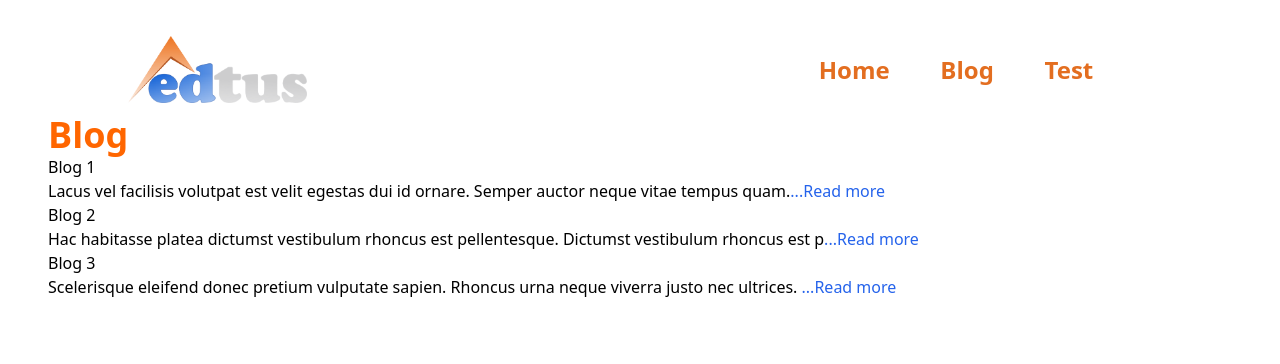
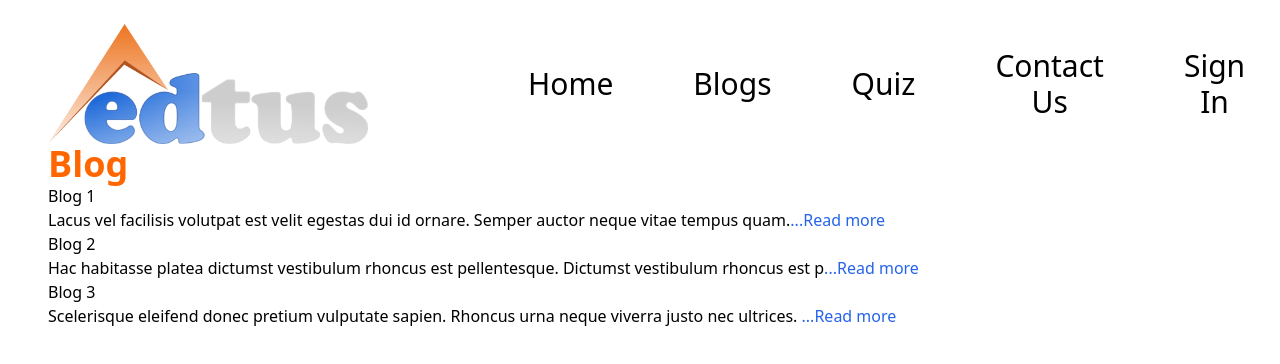
Before and after one commit to Ajay1105/Edtus, a Next.js app: page /blog in a window 1280 px wide. Shown: the top 364 px of the page. Built offline with nearby package versions, Linux system fonts and the light colour scheme; no server answers.

Commit message:
bug fixed

```diff
--- a/app/blog/[blogpage]/page.jsx
+++ b/app/blog/[blogpage]/page.jsx
@@ -1,10 +1,12 @@
 import blogs from "../blogs.js";
+import {Navbar} from '@/components/homep'
 
 export default function SearchBar({ params }) {
   const index = params.blogpage - 1;
   return (
     <>
-    <h1 className="text-[#FF6600] text-4xl font-semibold">{blogs[index].title}</h1>
+    <Navbar/>
+    <h1 className="text-[#FF6600] text-4xl font-semibold mt-10">{blogs[index].title}</h1>
       <p>{blogs[index].blog}</p>
     </>
   );
--- a/app/blog/page.jsx
+++ b/app/blog/page.jsx
@@ -1,5 +1,5 @@
 'use client'
-import { Navbar } from "@/components/homepage";
+import { Navbar } from "@/components/homep";
 import blogs from "./blogs.js";
 import { useRouter } from "next/navigation";
 
--- a/app/survey/faculty/page.jsx
+++ b/app/survey/faculty/page.jsx
@@ -1,10 +1,9 @@
 "use client"
 import { useState } from "react";
-import { useRouter } from "next/navigation";
 
 import facultySurvey from '@/components/surveyforms/facultySurvey.js'
 import QuestionCard from "@/components/surveyforms/QuestionCard.jsx";
-import { Navbar } from "@/components/homepage";
+import { Navbar } from "@/components/homep";
 
 const page = () => {
 
--- a/app/survey/page.js
+++ b/app/survey/page.js
@@ -9,7 +9,7 @@ const page = () => {
     <div className="flex flex-col justify-center align-middle items-center">
       <h1 className="text-5xl my-12 text-blue-700">Choose Your Role</h1>
       <div className="flex flex-col md:flex-row">
-        <div className="flex flex-col rounded-lg md:mr-16 bg-[#F5F5DC]" onClick={()=>{Router.push('./survey/student')}}>
+        <div className="flex flex-col rounded-lg md:mr-16 mb-4 md:mb-0 bg-[#F5F5DC]" onClick={()=>{Router.push('./survey/student')}}>
           <Image src={student2} height={220} width={220} />
           <h3 className="text-3xl italic ml-[3.5rem]">Student</h3>
         </div>
--- a/app/survey/student/page.jsx
+++ b/app/survey/student/page.jsx
@@ -1,10 +1,9 @@
 "use client"
 import { useState } from "react";
-import { useRouter } from "next/navigation";
 
 import StudentSurvey from '@/components/surveyforms/studentSurvey.js'
 import QuestionCard from "@/components/surveyforms/QuestionCard.jsx";
-import { Navbar } from "@/components/homepage";
+import { Navbar } from "@/components/homep";
 
 const page = () => {
 
--- a/components/homep/Hero.jsx
+++ b/components/homep/Hero.jsx
@@ -1,7 +1,11 @@
+"use client"
 import Image from "next/image";
 import { ellipse2, ellipse170, placeholder } from "@/assests";
+import { useRouter } from "next/navigation";
+
 
 const Hero = () => {
+  const Router = useRouter();
   return (
     <div className="flex flex-col md:flex-row my-20 items-center justify-center">
       <div className="flex flex-col md:mr-20">
@@ -20,7 +24,7 @@ const Hero = () => {
           giggle and spark their curiosity while exploring the fascinating realm
           of robots."
         </div>
-        <button className=" bg-[#79A0F0] mt-6 px-4 py-4 w-[124px] h-[54px] rounded-xl text-white">
+        <button className=" bg-[#79A0F0] mt-6 px-4 py-4 w-[124px] h-[54px] rounded-xl text-white" onClick={()=>{Router.push('/survey')}}>
           Take Survey
         </button>
       </div>
--- a/components/homep/Navbar.jsx
+++ b/components/homep/Navbar.jsx
@@ -2,6 +2,7 @@
 import { useState } from "react";
 import { UserButton } from "@clerk/nextjs";
 import { useRouter } from "next/navigation";
+import { useUser, useAuth } from "@clerk/nextjs";
 
 
 import Image from "next/image";
@@ -10,23 +11,30 @@ import { logo } from "@/assests";
 const Navbar = () => {
   const Router = useRouter();
   const [isMenuOpen, setIsMenuOpen] = useState(false);
+  const { isSignedIn } = useUser();
 
   const toggleMenu = () => {
     setIsMenuOpen(!isMenuOpen);
   };
 
   return (
-    <div className=" flex flex-row justify-between">
-      <Image src={logo} width={""} height={""} className=" md:w-[320px] h-[80px] md:h-auto" />
+    <div className="mx-4 md:mx-0 flex flex-row justify-between">
+      <Image src={logo} width={""} height={""} className="w-[220px] md:w-[320px] h-[60px] md:h-auto" onClick={()=>{Router.replace('/')}}/>
 
       <div className="hidden md:visible md:flex flex-row justify-between align-middle items-center md:ml-20">
         <button className="bg-transparent text-3xl md:ml-20" onClick={()=>{Router.push('/')}}>Home</button>
-        <button className="transparent text-3xl md:ml-20">Mentors</button>
+        <button className="transparent text-3xl md:ml-20" onClick={()=>{Router.push('/blog')}}>Blogs</button>
         <button className="transparent text-3xl md:ml-20" onClick={()=>{Router.push('/test')}}>Quiz</button>
         <button className="transparent text-3xl md:ml-20" onClick={()=>{Router.push('/contact')}}>
         Contact Us
         </button>
-        <button className="transparent w-10 h-10 md:ml-20"><UserButton afterSignOutUrl="/"/></button>
+        {
+          isSignedIn?(
+            <button className="transparent w-10 h-10 md:ml-20"><UserButton afterSignOutUrl="/"/></button>
+          ):(
+            <button className="transparent text-3xl md:ml-20" onClick={()=>{Router.push('/sign-in')}}>Sign In</button>
+          )
+        }
       </div>
 
       <button
@@ -46,11 +54,17 @@ const Navbar = () => {
         <p className="text-extrabold px-4 text-red-400" onClick={toggleMenu}>
           X
         </p>
-        <p className=" text-3xl md:ml-12">Home</p>
-        <p className=" text-3xl md:ml-12">Mentors</p>
-        <p className=" text-3xl md:ml-12">Quiz</p>
-        <p className=" text-3xl md:ml-12">Contact Us</p>
-        <p className=" text-3xl md:ml-12">Sign up</p>
+        <p className=" text-xl" onClick={()=>{Router.push('/')}}>Home</p>
+        <p className=" text-xl">Mentors</p>
+        <p className=" text-xl" onClick={()=>{Router.push('/test')}}>Quiz</p>
+        <p className=" text-xl" onClick={()=>{Router.push('/contact')}}>Contact Us</p>
+        {
+          isSignedIn?(
+            <button className="transparent w-10 h-10"><UserButton afterSignOutUrl="/"/></button>
+          ):(
+            <button className="text-xl" onClick={()=>{Router.push('/sign-in')}}>Sign In</button>
+          )
+        }
       </div>
     </div>
   );
--- a/components/homep/Quiz.jsx
+++ b/components/homep/Quiz.jsx
@@ -1,7 +1,10 @@
+"use client"
 import Image from "next/image";
 import { laptop2 } from "@/assests";
+import { useRouter } from "next/navigation";
 
 const Quiz = () => {
+  const Router = useRouter();
   return (
     <div className="flex flex-col justify-center align-middle items-center">
       <p className="text-[#4883FF] text-xl my-4">Test Yourself</p>
@@ -15,7 +18,7 @@ const Quiz = () => {
             rhoncus at ac turpim elementum. Sed tristique ullamcorper purus, at
             tincidunt massa venenatis nec. Proin pellentesque semper bibendum.{" "}
           </p>
-          <button className=" bg-[#79A0F0] mt-6 px-4 py-4 w-[124px] h-[54px] rounded-xl text-white">
+          <button className=" bg-[#79A0F0] mt-6 px-4 py-4 w-[124px] h-[54px] rounded-xl text-white" onClick={()=>{Router.push('/test')}}>
             Take Quiz
           </button>
         </div>
```
